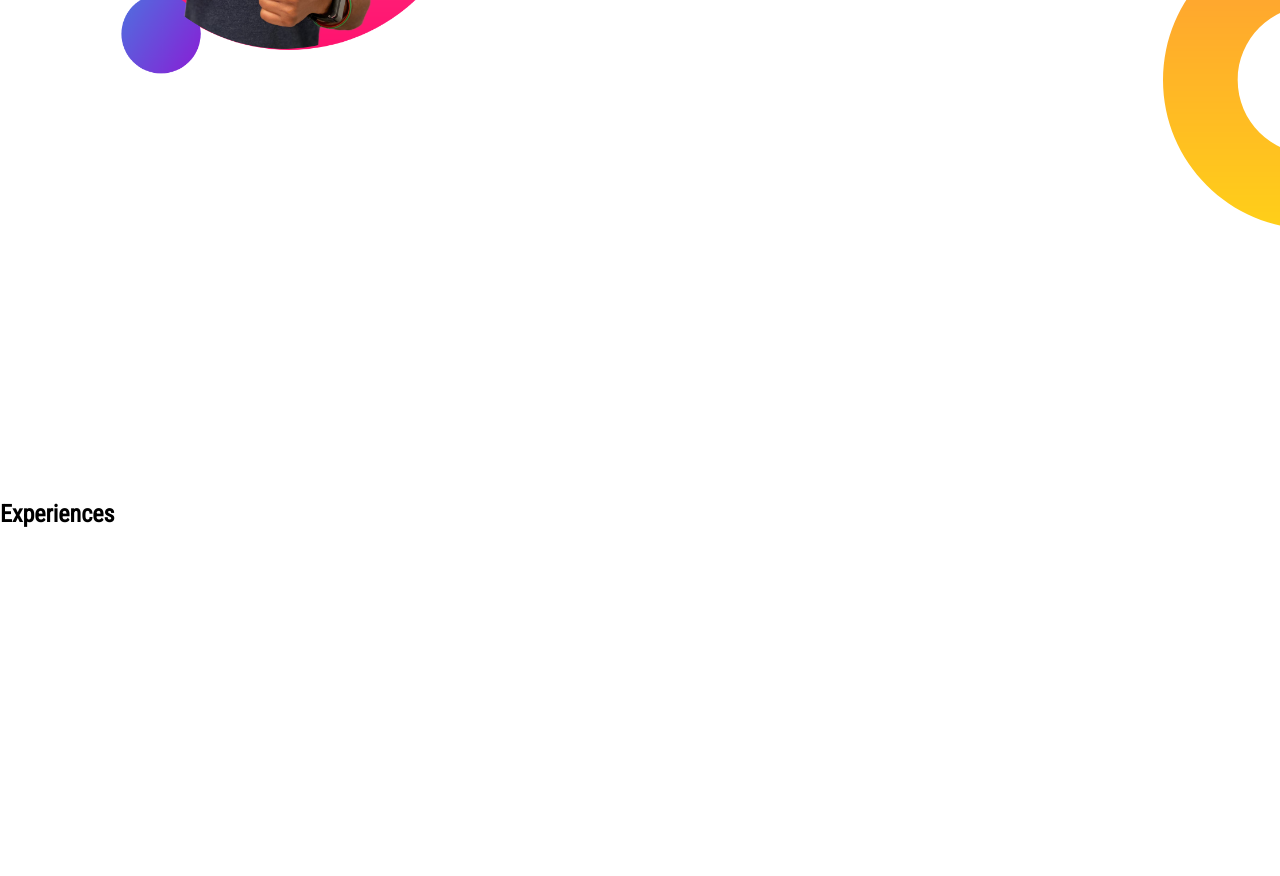
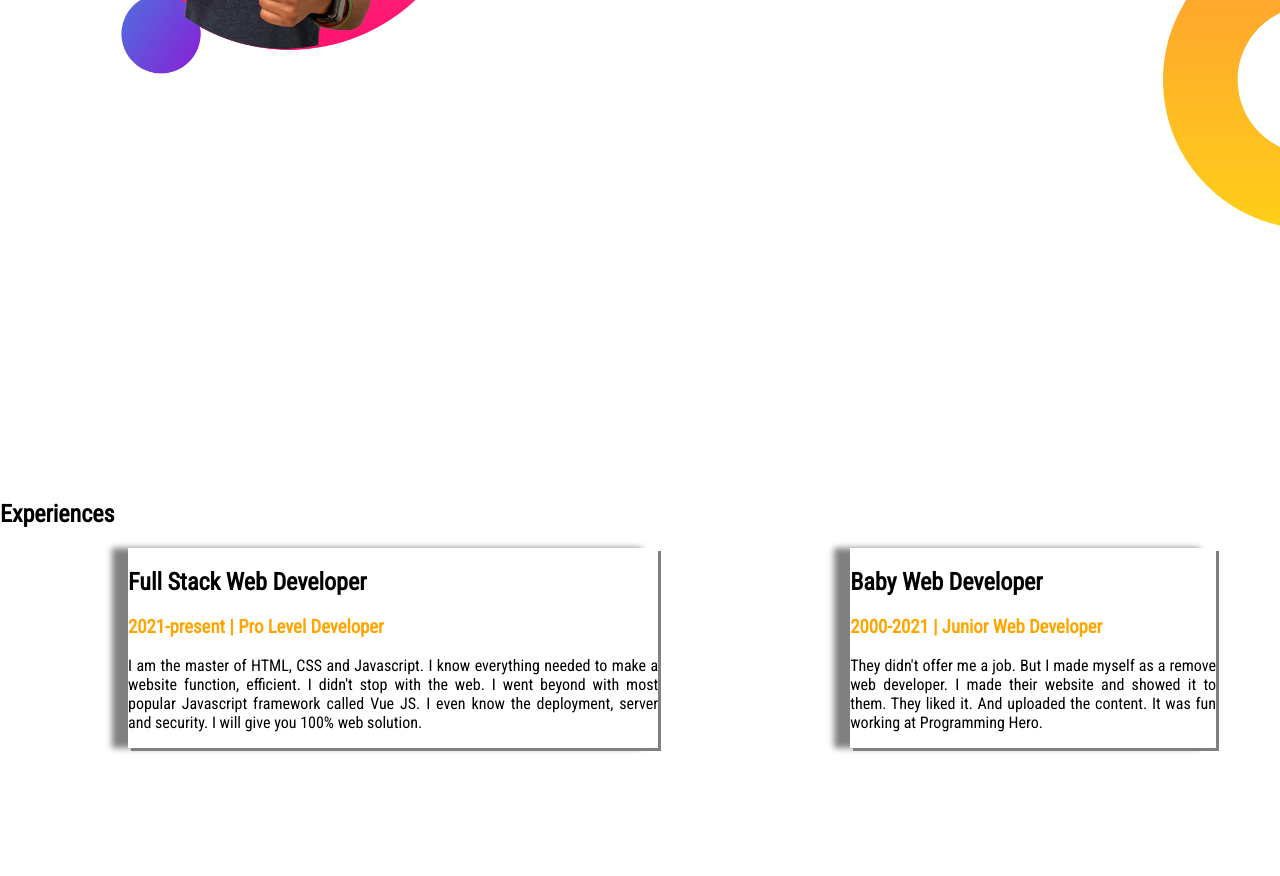
Before and after one commit to Md-Shahriar-Islam/practise-portfolio, a plain HTML site: page index.html in a window 1280 px wide. Shown: the part 1120-1996 px from the top of the page. Before the commit the page ends 1668 px from the top, so only its background shows below. Drawn offline with Linux system fonts and the light colour scheme.

Commit message:
box is not added

```diff
--- a/index.html
+++ b/index.html
@@ -43,6 +43,22 @@
     </section>
     <section class="third-section">
         <h1>Experiences</h1>
+        <div class="two-quality">
+            <div class="experience">
+                <h1>Full Stack Web Developer</h1>
+                <h3 class="orange">2021-present | Pro Level Developer</h3>
+                <P>I am the master of HTML, CSS and Javascript. I know everything needed to make a website function,
+                    efficient. I didn't stop with the web. I went beyond with most popular Javascript framework called
+                    Vue JS. I even know the deployment, server and security. I will give you 100% web solution.</P>
+            </div>
+            <div>
+                <h1>Baby Web Developer</h1>
+                <h3 class="orange">2000-2021 | Junior Web Developer</h3>
+                <p>They didn't offer me a job. But I made myself as a remove web developer. I made their website and
+                    showed it to them. They liked it. And uploaded the content. It was fun working at Programming Hero.
+                </p>
+            </div>
+        </div>
     </section>
 
 </body>
--- a/style.css
+++ b/style.css
@@ -11,6 +11,7 @@ body
 {
     margin-bottom:60px;
     padding:20px 20px 20px 0;
+    text-align:justify;
 }
 .btn
 {
@@ -47,3 +48,18 @@ body
     background-position: right;
     background-repeat:no-repeat;
 }
+.two-quality
+{
+    display:flex;
+}
+.two-quality div
+{
+    text-align:justify;
+    box-shadow: 3px 3px gray, -1em 0 .4em gray;
+    margin:0 5% 10% 10%;
+
+}
+.experience
+{
+
+}
```
